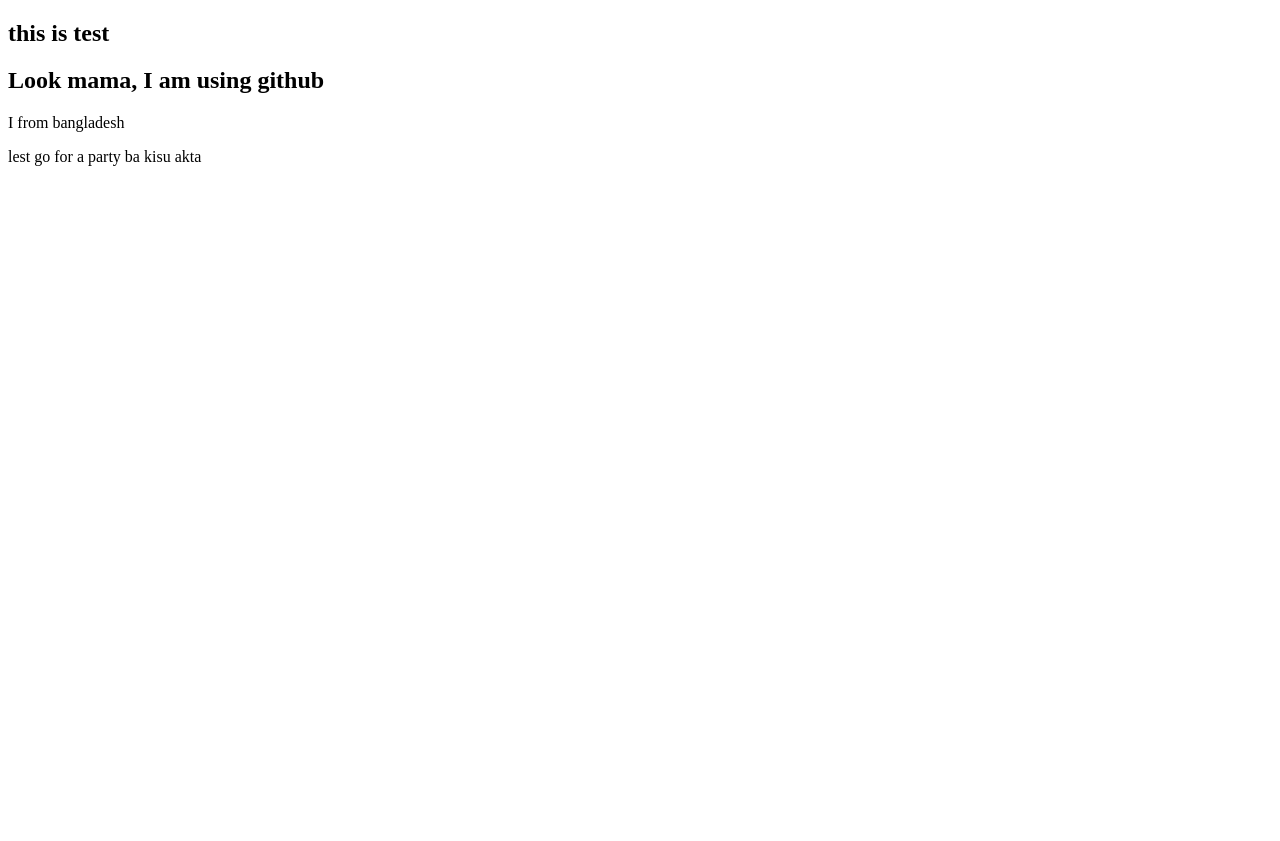
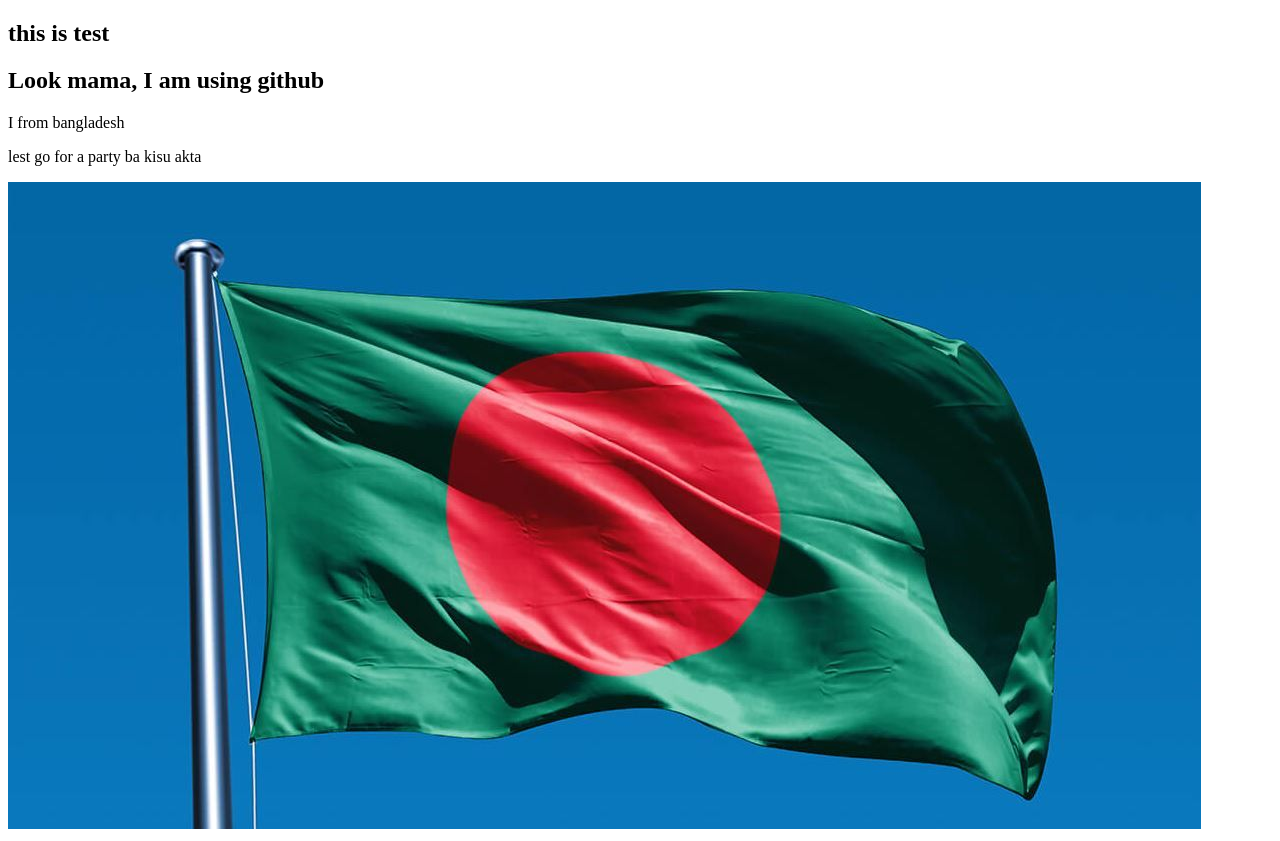
Before and after one commit to NurulAbser/my-first-website, a plain HTML site: page index.html in a window 1280 px wide. Before the commit the page ends 800 px from the top, so only its background shows below. Drawn offline with Linux system fonts and the light colour scheme.

Commit message:
flag bangladesh

```diff
--- a/index.html
+++ b/index.html
@@ -10,5 +10,6 @@
     <h2>Look mama, I am using github </h2>
     <p>I from bangladesh</p>
     <p>lest go for a party ba kisu akta</p>
+    <img src="flag.jpg">
 </body>
 </html>
```
Also changed, not shown: flag.jpg (added).
